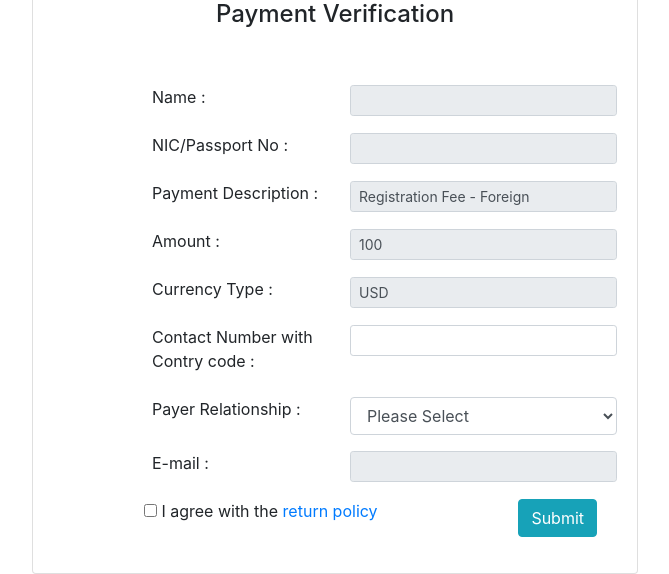
After one commit to nadeekath-kdu/FQSR-AgentPortal, a PHP site: the page made by pages/pgrequest_check_fsr.php in a window 1280 px wide. The commit adds this page. Shown: the part 321-895 px from the top of the page, without its empty margins (305-974 px from the left). Run offline with PHP 8.4, Linux system fonts and the light colour scheme; the template is opened without the code that fills it, so the values that code supplies are empty; some libraries are stand-ins or nearby versions.

```diff
--- a/content/view_applicationform.php
+++ b/content/view_applicationform.php
@@ -679,12 +679,10 @@ require_once '../pages/load_data_formedit.php';
                                         </div>
                                         <div class="col-lg-6 col-md-6 col-sm-6">
                                             <div class="form-group mt-4 mb-0">
-                                                <button type="button" class="btn btn-success btn-block btn-checkout" onclick="proceedToCheckout('<?php echo htmlspecialchars($dec_nic_no); ?>')">
-                                                    <i class="fa fa-shopping-cart"></i> Proceed to Checkout
-                                                </button>
+                                                <input type="button" class="btn btn-success btn-block btn-checkout" value="Proceed to Checkout" data-nic="<?php echo htmlspecialchars($dec_nic_no); ?>" />
                                             </div>
                                         </div>
-
+                                    </div>
                                 </form>
                             </div>
 
--- /dev/null
+++ b/pages/pgrequest_check_fsr.php
@@ -0,0 +1,240 @@
+<?php
+
+header('Expires: Sun, 01 Jan 2014 00:00:00 GMT');
+header('Cache-Control: no-store, no-cache, must-revalidate');
+header('Cache-Control: post-check=0, pre-check=0', FALSE);
+header('Pragma: no-cache');
+
+session_start();
+require_once 'config/dbcon.php';
+require_once 'config/iv_key.php';
+require_once 'config/global.php';
+require_once 'config/mystore_func.php';
+
+$conn = mysqli_connect(DB_HOST,DB_USERNAME,DB_PWD,DB_TBL);
+
+$dec_nic_no = "";
+//print_r($_POST);
+	if( (isset($_GET['idn'])) && ($_GET['idn'] != NULL) && ($_GET['idn'] != "") && ($_GET['idn'] != " ") ){
+	    $enc_nic_no = $_GET['idn'];
+	    $dec_nic_no = decryptStr($enc_nic_no,ENCRYPT_METHOD,WSECRET_KEY,WSECRET_IV); //local
+		//dec_nic_no=$enc_nic_no; //local
+	}
+	// get personal details
+	$sql_get_personal = "SELECT * FROM mst_personal_details WHERE nic_no ='$dec_nic_no'";
+	$res_get_personal = mysqli_query($conn,$sql_get_personal);
+	$row_get_personal = mysqli_fetch_array($res_get_personal);
+	$name=$row_get_personal['stu_name_initials'];
+	//$def_amount = $row_get_personal['amount'];
+	$paymentDescription='Registration Fee - Foreign';
+	$amount='100';
+	$_SESSION['pay_amount']=$amount;
+	$currencyType = 'USD';
+	$_SESSION['my_cur_typ']=$currencyType;
+	$email= $row_get_personal['stu_email'];
+
+?>
+
+<!DOCTYPE html PUBLIC "-//W3C//DTD XHTML 1.0 Transitional//EN" "http://www.w3.org/TR/xhtml1/DTD/xhtml1-transitional.dtd">
+<html xmlns="http://www.w3.org/1999/xhtml">
+	<head>
+		<meta content="text/html;charset=utf-8" http-equiv="Content-Type">
+		<meta content="utf-8" http-equiv="encoding">
+		<title>KDU - Payment Gateway Verification </title>
+		<link rel="stylesheet" href="style.css">
+		<link href="dist/css/styles.css" rel="stylesheet" />
+	    <link rel="stylesheet" href="https://stackpath.bootstrapcdn.com/bootstrap/4.1.3/css/bootstrap.min.css">
+	    <link rel="stylesheet" href="https://cdnjs.cloudflare.com/ajax/libs/font-awesome/4.7.0/css/font-awesome.min.css">
+    </head>
+<script>
+    // disable right click
+    document.addEventListener('contextmenu', event => event.preventDefault());
+
+    document.onkeydown = function (e) {
+
+        // disable F12 key
+        if(e.keyCode == 123) {
+            return false;
+        }
+
+        // disable I key
+        if(e.ctrlKey && e.shiftKey && e.keyCode == 73){
+            return false;
+        }
+
+        // disable J key
+        if(e.ctrlKey && e.shiftKey && e.keyCode == 74) {
+            return false;
+        }
+
+        // disable U key
+        if(e.ctrlKey && e.keyCode == 85) {
+            return false;
+        }
+    }
+
+</script>
+<body oncontextmenu="return false;">
+
+	 <center>
+     <div>
+	 <div class="container">
+	 <center><img border="0" src="logo.png" ></center>
+		<form name="myform" id="ff" action="pgrequest.php" method="post" enctype="multipart/form-data">
+			<div class="row justify-content-center">
+				<div class="card">
+
+                        <div class="card-body">
+                        	<div class="row justify-content-center">
+                        		<h4>Payment Verification </h4>
+                        	</div>
+                        	<div class="frame">
+								<br><br>
+									<div class="form-group row">
+									<div class="col-md-2"></div>
+										<div class="col-md-4"  style="text-align:left !important">
+											<label>Name : </label>
+										</div>
+										<div class="col-md-6">
+											<input type="text" class="form-control form-control-sm" name="payeename" value="<?php echo $name; ?>" readonly>
+										</div>
+									</div>
+									<div class="form-group row">
+									<div class="col-md-2"></div>
+									<div class="col-md-4"  style="text-align:left !important">
+											<label>NIC/Passport No : </label>
+										</div>
+										<div class="col-md-6">
+											<input type="text" class="form-control form-control-sm" name="merchant_reference_no" value="<?php echo $dec_nic_no; ?>" readonly>
+										</div>
+									</div>
+									<div class="form-group row">
+									<div class="col-md-2"></div>
+										<div class="col-md-4"  style="text-align:left !important">
+											<label>Payment Description : </label>
+										</div>
+										<div class="col-md-6">
+											<input type="text" class="form-control form-control-sm" name="order_desc" value="<?php echo $paymentDescription; ?>" readonly>
+										</div>
+									</div>
+									<div class="form-group row">
+									<div class="col-md-2"></div>
+										<div class="col-md-4"  style="text-align:left !important">
+											<label>Amount : </label>
+										</div>
+										<div class="col-md-6">
+											<input type="text" class="form-control form-control-sm" name="amount" value="<?php echo $amount; ?>" readonly>
+										</div>
+									</div>
+									<div class="form-group row">
+									<div class="col-md-2"></div>
+										<div class="col-md-4"  style="text-align:left !important">
+											<label>Currency Type : </label>
+										</div>
+										<div class="col-md-6">
+											<input type="text" class="form-control form-control-sm" name="my_cur_typ" value="<?php echo $currencyType; ?>" readonly>
+										</div>
+									</div>
+									<div class="form-group row">
+									<div class="col-md-2"></div>
+										<div class="col-md-4"  style="text-align:left !important">
+											<label>Contact Number with Contry code : </label>
+										</div>
+										<div class="col-md-6">
+											<input type="text" class="form-control form-control-sm" name="fstu_mobile" maxlength = "20" value="<?php echo $contact_no; ?>" required>
+
+										</div>
+									</div>
+									<div class="form-group row">
+									<div class="col-md-2"></div>
+										<div class="col-md-4"  style="text-align:left !important">
+											<label>Payer Relationship : </label>
+										</div>
+										<div class="col-md-6">
+											<td><select class="form-control" name="payer_relationship" editable="false" required="true" ><option value="">Please Select</option><option value="AGENT">AGENT</option><option value="FRIEND">FRIEND</option><option value="GUARDIAN">GUARDIAN</option><option value="PARENT">PARENT</option><option value="SELF">SELF</option></select></td>
+										</div>
+									</div>
+									<div class="form-group row">
+									<div class="col-md-2"></div>
+										<div class="col-md-4"  style="text-align:left !important">
+											<label>E-mail : </label>
+										</div>
+										<div class="col-md-6">
+											<input type="email" class="form-control form-control-sm" name="fstu_email" value="<?php echo $email; ?>" readonly>
+
+										</div>
+									</div>
+									<div class="form-group row">
+
+										<!-- <div class="col-md-1">
+											<input type="checkbox" name="agree_kdupolicy" id="agree_kdupolicy" required />
+										</div> -->
+										<div class="col-md-9">
+											<input type="checkbox" name="agree_kdupolicy" id="agree_kdupolicy" required />
+											<label>
+												I agree with the <a href="http://enlistment.kdu.ac.lk/pg_sampath/KDU - IRC.html" target="_blank">return policy</a>
+											</label>
+										</div>
+										<div class="col-md-3">
+											<button type="submit" name="submit" id="submit" class="btn btn-info">
+			                                    Submit
+			                                </button>
+										</div>
+									</div>
+
+									<!-- <center><input type="submit" value="Submit"></input></center>
+ -->
+							<!-- <table width="550" class="table">
+								<tr>
+									<td width="160">Name </td>
+									<td><input name="payeename" value="<?php echo $name; ?>" readonly ></input></td>
+								</tr>
+				                <tr>
+				                	<td>NIC/Passport No</td>
+									<td><input name="nic_no" value="<?php echo $dec_nic_no; ?>" readonly></input></td>
+								</tr>
+
+								<tr>
+									<td>Payment Description</td>
+									<td><input name="order_desc" value="<?php echo $paymentDescription; ?>" readonly ></input>
+								</tr>
+
+								<tr>
+									<td><div id="amt_name">Amount</div></td>
+									<td><input name="amount" id="amount" value="<?php echo $amount; ?>" readonly  ></input></div></td>
+				                    <td><input name="my_cur_typ"  value="<?php echo $currencyType; ?>" readonly  ></input></div></td>
+								</tr>
+								<tr>
+									<td>Contact Number</td>
+									<td><input name="fstu_mobile" value="<?php echo $contact_no; ?>" readonly ></input></td>
+								</tr>
+								<tr>
+									<td>Payer Relationship</td>
+				                    <td><input name="payer_relationship" value="<?php echo $payer_relationship; ?>" readonly ></input></td>
+								</tr>
+								<tr>
+									<td>E-mail</td>
+									<td><input type="email" name="fstu_email" value="<?php echo $client_email; ?>" readonly></input></td>
+								</tr>
+								<tr>
+									<td>&nbsp;</td>
+									<td><input type="checkbox" name="agree_kdupolicy" id="agree_kdupolicy" required /> I agree with the <a href="http://enlistment.kdu.ac.lk/pg_sampath/KDU - IRC.html" target="_blank">return policy</a></td>
+								</tr>
+								<tr>
+									<td>&nbsp;</td>
+									<td>&nbsp;</td>
+								</tr>
+								<tr>
+									<td></td>
+									<td><center><input type="submit" value="Submit"></input></center></td>
+								</tr>
+						</table> -->
+					</div>
+				</div>
+			</div>
+		</form>
+
+    </div>
+	</center>
+</body>
+</html>
```
Also changed, not shown: assets/js/app/formupdate.js (+20 -4 lines), content/application_formpdf.php (+230 -234 lines), content/edit_applicationform.php (+6 -9 lines).
